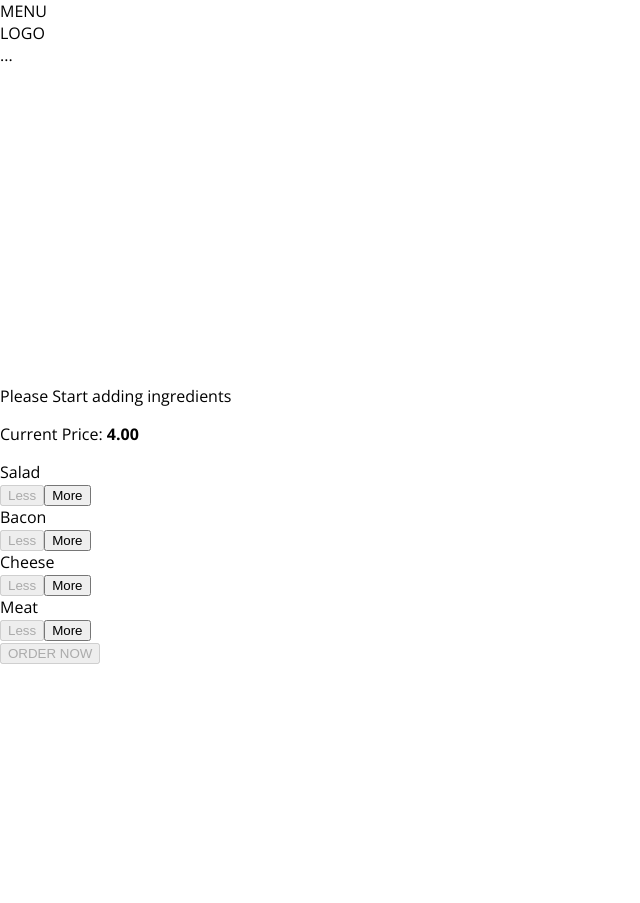
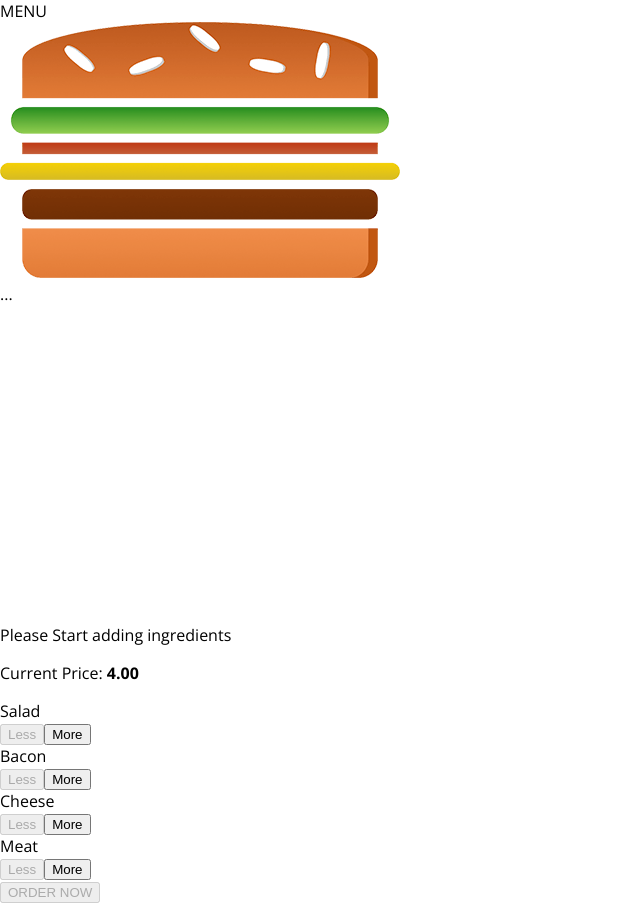
Before and after one commit to renatokoyama/burger-shop, a React app: page / in a window 1280 px wide. Shown: the whole page, without its empty margins (0-640 px from the left). Before the commit the page ends 800 px from the top, so only its background shows below. Built offline with nearby package versions, Linux system fonts and the light colour scheme.

Commit message:
Burger shop Logo

```diff
--- /dev/null
+++ b/src/components/Logo/Logo.css
@@ -0,0 +1,11 @@
+.Logo{
+    background-color: white;
+    padding: 8px;
+    height: 80%;
+    box-sizing: border-box;
+    border-radius: 3px;
+}
+
+.Logo img{
+    height: 100%;
+}
--- /dev/null
+++ b/src/components/Logo/Logo.js
@@ -0,0 +1,11 @@
+import React from 'react';
+import burgerLogo from '../../assets/images/burger-logo.png'
+
+import classes from './Logo.css'
+const logo = (props) => (
+    <div className={classes.Logo}>
+        <img src={burgerLogo} alt="Burger Shop Logo" />
+    </div>
+)
+
+export default logo;
--- a/src/components/Navigation/Toolbar/Toolbar.js
+++ b/src/components/Navigation/Toolbar/Toolbar.js
@@ -1,10 +1,10 @@
 import React from 'react';
-
+import Logo from '../../Logo/Logo'
 import classes from './Toolbar.css'
 const toolbar = (props) => (
     <header className={classes.Toolbar}>
         <div> MENU </div>
-        <div> LOGO </div>
+        <Logo />
         <nav>
             ...
         </nav>
```
Also changed, not shown: src/assets/images/burger-logo.png (added).
